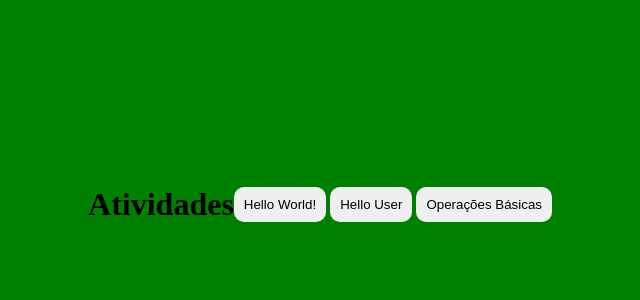
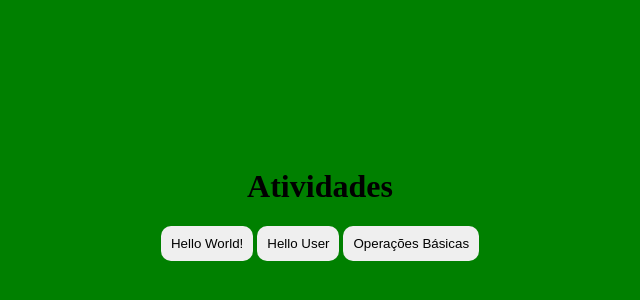
Before and after one commit to renatocn86/projetos-jn, a plain HTML site: page index.html in a window 1280 px wide. Shown: the part 196-496 px from the top of the page, without its empty margins (320-960 px from the left). Drawn offline with Linux system fonts and the light colour scheme.

Commit message:
Centralização de elementos

```diff
--- a/css/style.css
+++ b/css/style.css
@@ -6,6 +6,7 @@ html, body{
   display: flex;
   justify-content: center;
   align-items: center;
+  flex-direction: column;
 }
 
 button{
--- a/index.html
+++ b/index.html
@@ -11,7 +11,7 @@
 </head>
 <body>
     <h1>Atividades</h1>
-    <div>
+    <div class="container">
         <button onclick="HelloWorld()">Hello World!</button>
         <button onclick="HelloUser()">Hello User</button>
         <button onclick="OperacoesBasicas()">Operações Básicas</button>
```
